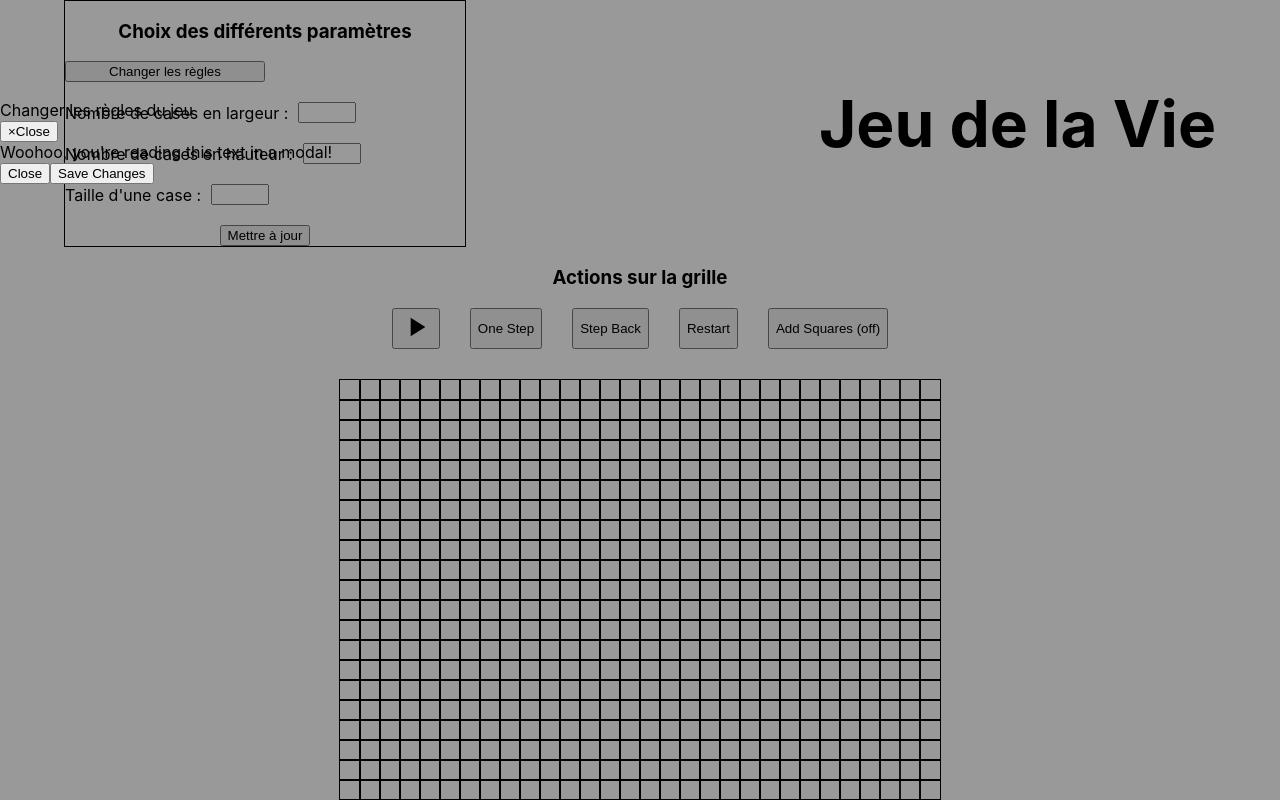
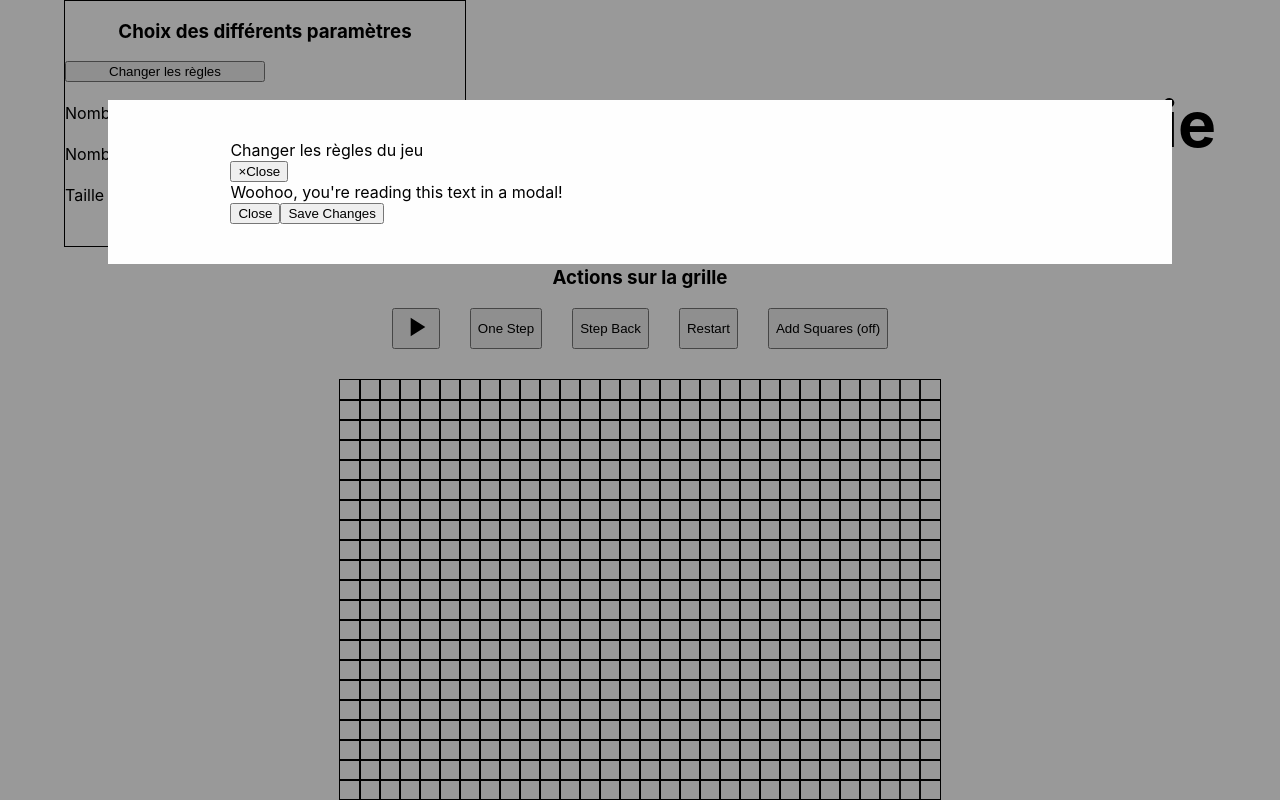
Before and after one commit to Corentin648/GameOfLifeWeb, a React (Create React App) app: page / in a window 1280 px wide. Both pictures are taken after a click on the button "Changer les règles". Shown: the top 800 px of the page. Built offline with nearby package versions, Linux system fonts and the light colour scheme.

Commit message:
ajout d'un cadre au modal

```diff
--- a/src/Quadrillage.css
+++ b/src/Quadrillage.css
@@ -11,3 +11,11 @@
     background-color: rgb(0,0,0); /* Fallback color */
     background-color: rgba(0,0,0,0.4); /* Black w/ opacity */
 }
+
+.modal-content {
+    background-color: #fefefe;
+    margin: auto;
+    padding: 20px;
+    /*border: 1px solid #888;*/
+    width: 80%;
+}
--- a/src/Quadrillage.js
+++ b/src/Quadrillage.js
@@ -382,6 +382,7 @@ class Quadrillage extends Component{
                 <canvas style={{display:" inline", marginTop: '30px', border: "1px solid black"}} ref={this.canvasRef} width={this.state.casesLargeur * this.state.tailleCase} height={this.state.casesHauteur * this.state.tailleCase} />
 
                 <Modal className={"modal"} show={this.state.showModal} onHide={() => this.handlerFermerModal()} backdrop="static">
+                    <div className={"modal-content"}>
                     <Modal.Header closeButton>
                         <Modal.Title>Changer les règles du jeu</Modal.Title>
                     </Modal.Header>
@@ -394,6 +395,7 @@ class Quadrillage extends Component{
                             Save Changes
                         </Button>
                     </Modal.Footer>
+                    </div>
                 </Modal>
 
                 {/* <div id="myModal" className="modal">
```
